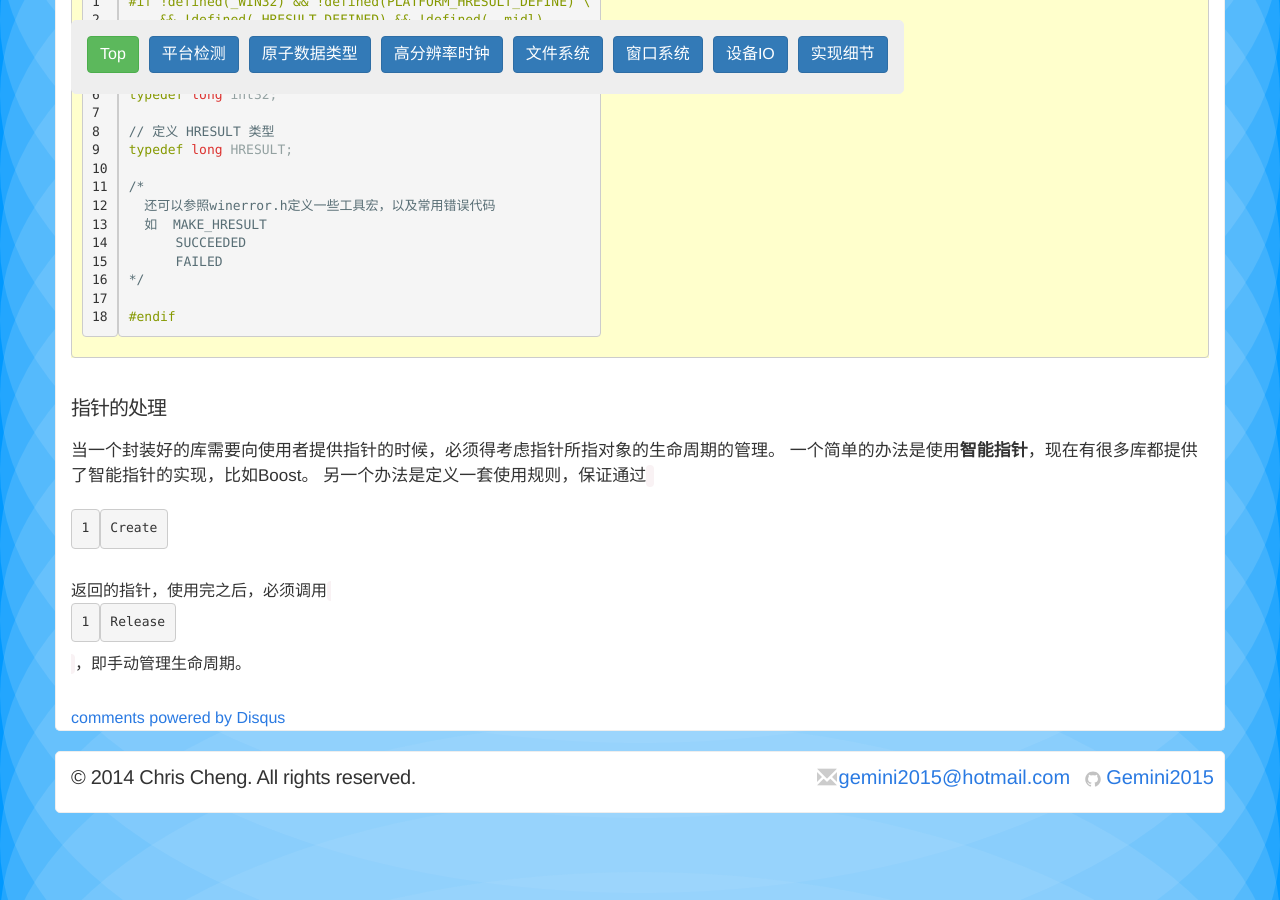
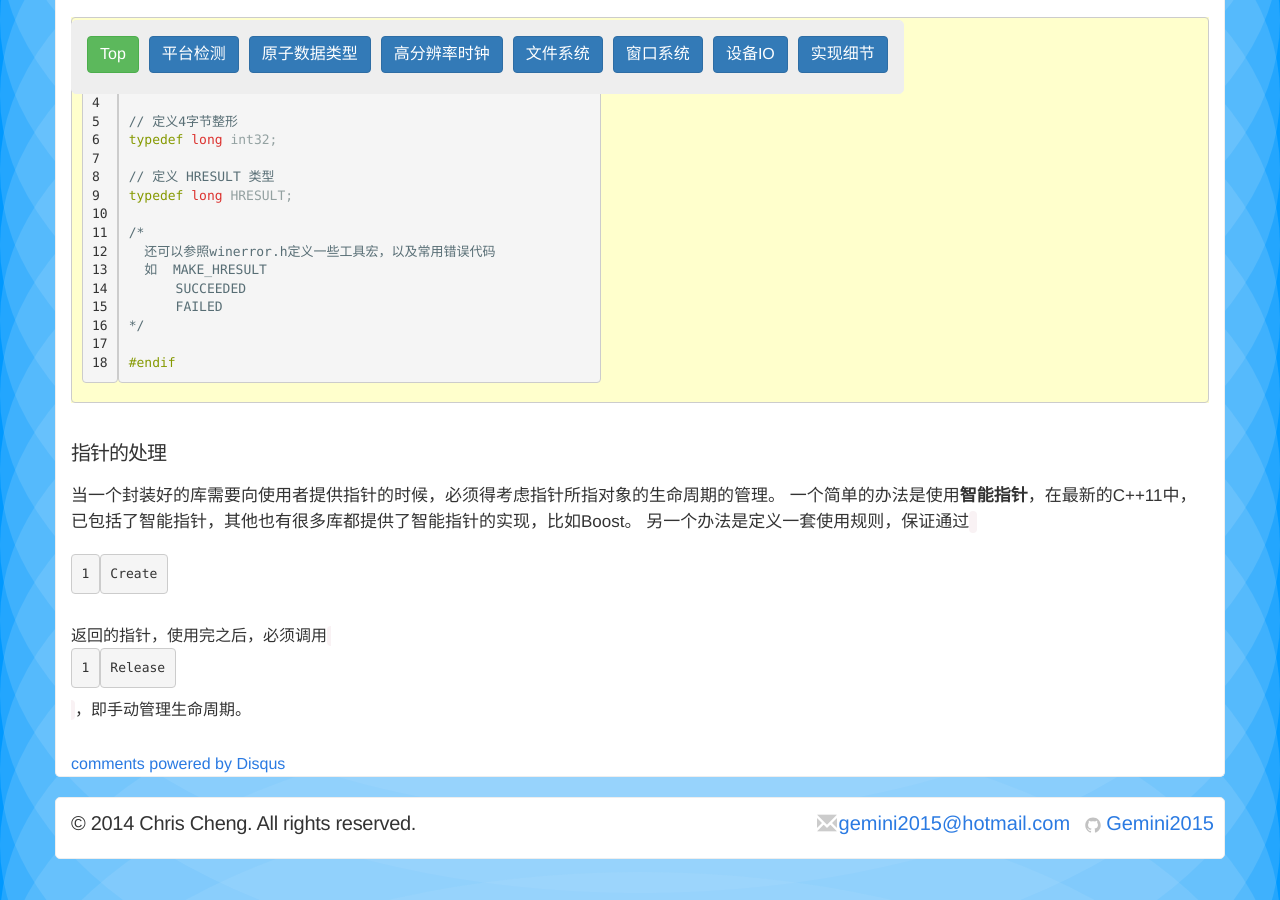
Before and after one commit to Gemini2015/gemini2015.github.io, a Jekyll site: the page built from _posts/2015-01-21-platform.markdown, in a window 1280 px wide and 900 px high, scrolled down 10555 px. Built offline with Jekyll 4.4.1, drawn with Linux system fonts in a browser that asks for light colours; nearby versions of some CDN libraries; comment, search, counter and statistics services are not loaded; a style sheet for code colours, icons or effects is not loaded; some of the changed text lies outside the part shown.

Commit message:
update platform

````diff
--- a/_posts/2015-01-21-platform.markdown
+++ b/_posts/2015-01-21-platform.markdown
@@ -392,6 +392,9 @@
 GetClientRect(hwnd, &rect);
 ```
 
+**Linux**
+关于Linux上的窗口系统，可以参考《[关于X11](http://blog.icodeten.com/game/dev/2015/03/11/about-X11/ "about x11")》这篇文章。
+
 ## 设备IO
 对于大部分应用程序而言，其输出设备主要是显示器、音箱（或耳机），输入设备则种类较多：键盘、鼠标、游戏杆、游戏手柄、摄像头、麦克风等。一个典型的跨平台的人机接口函数库如OIS（Object Oriented Input System，面向对象输入系统）。
 
@@ -426,5 +429,5 @@
 
 #### 指针的处理
 当一个封装好的库需要向使用者提供指针的时候，必须得考虑指针所指对象的生命周期的管理。
-一个简单的办法是使用**智能指针**，现在有很多库都提供了智能指针的实现，比如Boost。
+一个简单的办法是使用**智能指针**，在最新的C++11中，已包括了智能指针，其他也有很多库都提供了智能指针的实现，比如Boost。
 另一个办法是定义一套使用规则，保证通过`Create`返回的指针，使用完之后，必须调用`Release`，即手动管理生命周期。
````
